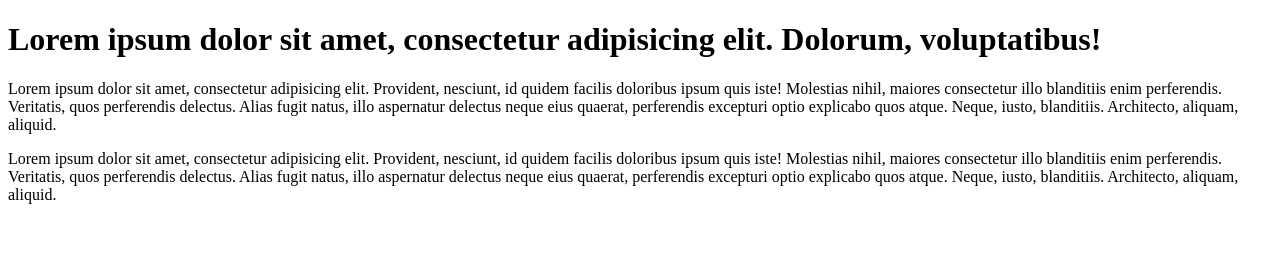
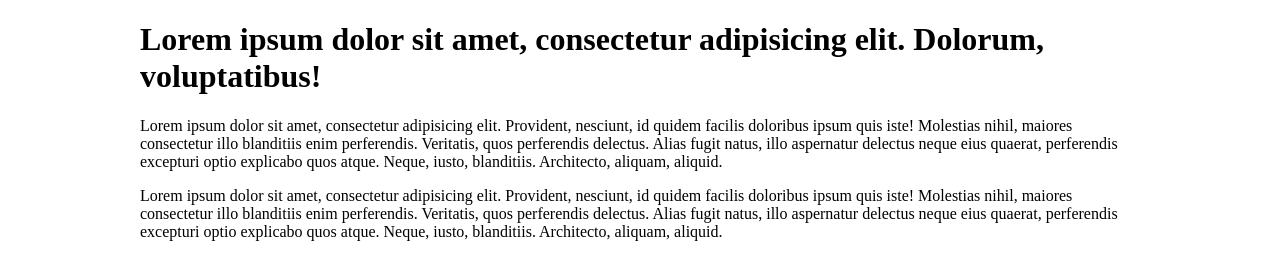
Before and after one commit to SrarSpoken/my-site, a plain HTML site: page index.html in a window 1280 px wide. Drawn offline with Linux system fonts and the light colour scheme.

Commit message:
Made some changes on inxed file

```diff
--- a/index.html
+++ b/index.html
@@ -2,11 +2,13 @@
 <html lang="en">
 <head>
 	<meta charset="UTF-8">
-	<title>Document</title>
+	<title>This is title</title>
 </head>
 <body>
-	<h1>Lorem ipsum dolor sit amet, consectetur adipisicing elit. Dolorum, voluptatibus!</h1>
-	<p>Lorem ipsum dolor sit amet, consectetur adipisicing elit. Provident, nesciunt, id quidem facilis doloribus ipsum quis iste! Molestias nihil, maiores consectetur illo blanditiis enim perferendis. Veritatis, quos perferendis delectus. Alias fugit natus, illo aspernatur delectus neque eius quaerat, perferendis excepturi optio explicabo quos atque. Neque, iusto, blanditiis. Architecto, aliquam, aliquid.</p>
-	<p>Lorem ipsum dolor sit amet, consectetur adipisicing elit. Provident, nesciunt, id quidem facilis doloribus ipsum quis iste! Molestias nihil, maiores consectetur illo blanditiis enim perferendis. Veritatis, quos perferendis delectus. Alias fugit natus, illo aspernatur delectus neque eius quaerat, perferendis excepturi optio explicabo quos atque. Neque, iusto, blanditiis. Architecto, aliquam, aliquid.</p>
+	<div class="container" style="width: 1000px;margin: 0 auto;">
+		<h1>Lorem ipsum dolor sit amet, consectetur adipisicing elit. Dolorum, voluptatibus!</h1>
+		<p>Lorem ipsum dolor sit amet, consectetur adipisicing elit. Provident, nesciunt, id quidem facilis doloribus ipsum quis iste! Molestias nihil, maiores consectetur illo blanditiis enim perferendis. Veritatis, quos perferendis delectus. Alias fugit natus, illo aspernatur delectus neque eius quaerat, perferendis excepturi optio explicabo quos atque. Neque, iusto, blanditiis. Architecto, aliquam, aliquid.</p>
+		<p>Lorem ipsum dolor sit amet, consectetur adipisicing elit. Provident, nesciunt, id quidem facilis doloribus ipsum quis iste! Molestias nihil, maiores consectetur illo blanditiis enim perferendis. Veritatis, quos perferendis delectus. Alias fugit natus, illo aspernatur delectus neque eius quaerat, perferendis excepturi optio explicabo quos atque. Neque, iusto, blanditiis. Architecto, aliquam, aliquid.</p>
+	</div>
 </body>
 </html>
```
